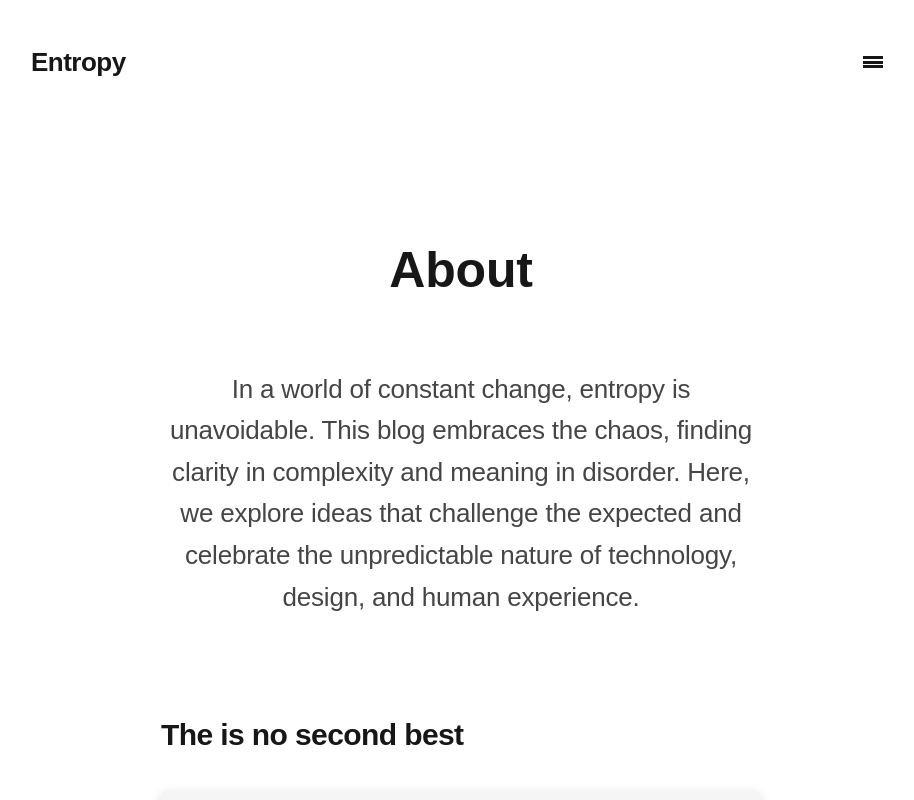
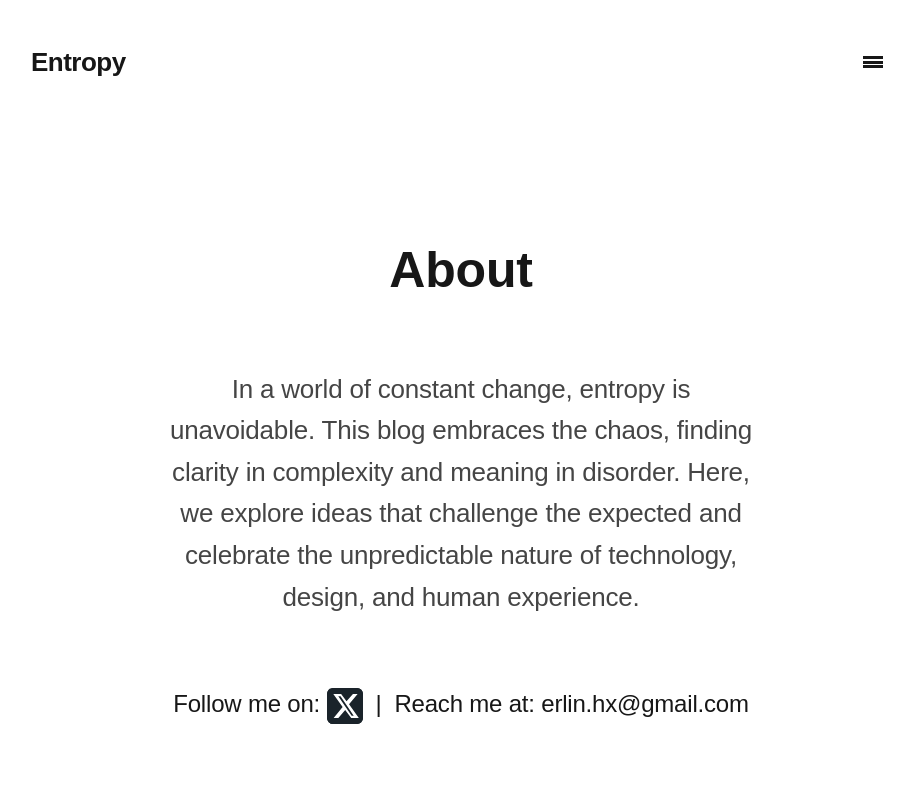
Before and after one commit to fightingentropy/entropy, a Next.js app: page /about in a window 1280 px wide. Shown: the top 800 px of the page, without its empty margins (179-1093 px from the left). Built offline with nearby package versions, Linux system fonts and the light colour scheme.

Commit message:
Update AboutPage component to replace video section with social media links and contact information for improved user engagement.

```diff
--- a/src/app/about/page.tsx
+++ b/src/app/about/page.tsx
@@ -16,18 +16,14 @@ export default function AboutPage() {
       <p style={{ fontSize: '1.3rem', opacity: 0.8, textAlign: 'center', maxWidth: 600, lineHeight: 1.6 }}>
         In a world of constant change, entropy is unavoidable. This blog embraces the chaos, finding clarity in complexity and meaning in disorder. Here, we explore ideas that challenge the expected and celebrate the unpredictable nature of technology, design, and human experience.
       </p>
-
-      <div style={{ marginTop: '2rem', width: '100%', maxWidth: '600px' }}>
-        <LazyVideo
-          src="/videos/bitcoin or saylor babay.mp4"
-          title="The is no second best"
-          containerStyle={{
-            width: '100%',
-            maxWidth: '600px',
-            margin: '0 auto',
-          }}
-        />
-      </div>
+      <p style={{ marginTop: '2rem', fontSize: '1.2rem', textAlign: 'center' }}>
+        Follow me on: <a href="https://x.com/entropyholdings" target="_blank" rel="noopener noreferrer" style={{ display: 'inline-block', verticalAlign: 'middle', lineHeight: 0 }}>
+          <svg xmlns="http://www.w3.org/2000/svg" width="1.5em" height="1.5em" viewBox="0 0 120 120" style={{ verticalAlign: 'middle', background: '#1a232a', borderRadius: '6px' }}>
+            <rect width="120" height="120" fill="#1a232a"/>
+            <path d="M86.5 20H102L73.5 54.2L106 100H80.7L60.7 73.2L37.8 100H22.1L52.1 63.2L21 20H47.1L65.1 44.2L86.5 20ZM82.1 92.2H89.1L45.1 27.2H37.6L82.1 92.2Z" fill="#fff"/>
+          </svg>
+        </a> &nbsp;|&nbsp; Reach me at: erlin.hx@gmail.com
+      </p>
     </main>
   );
 }
```
